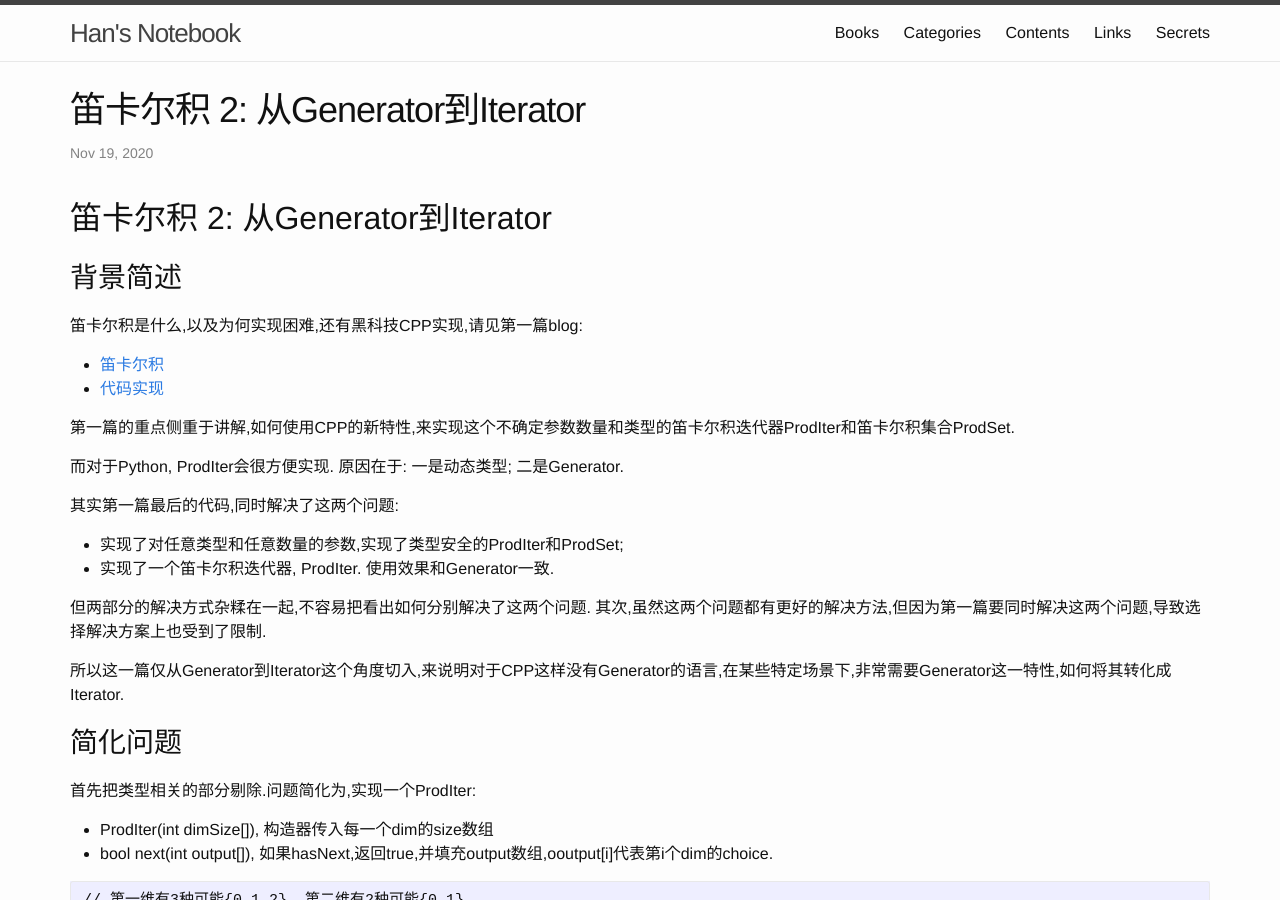
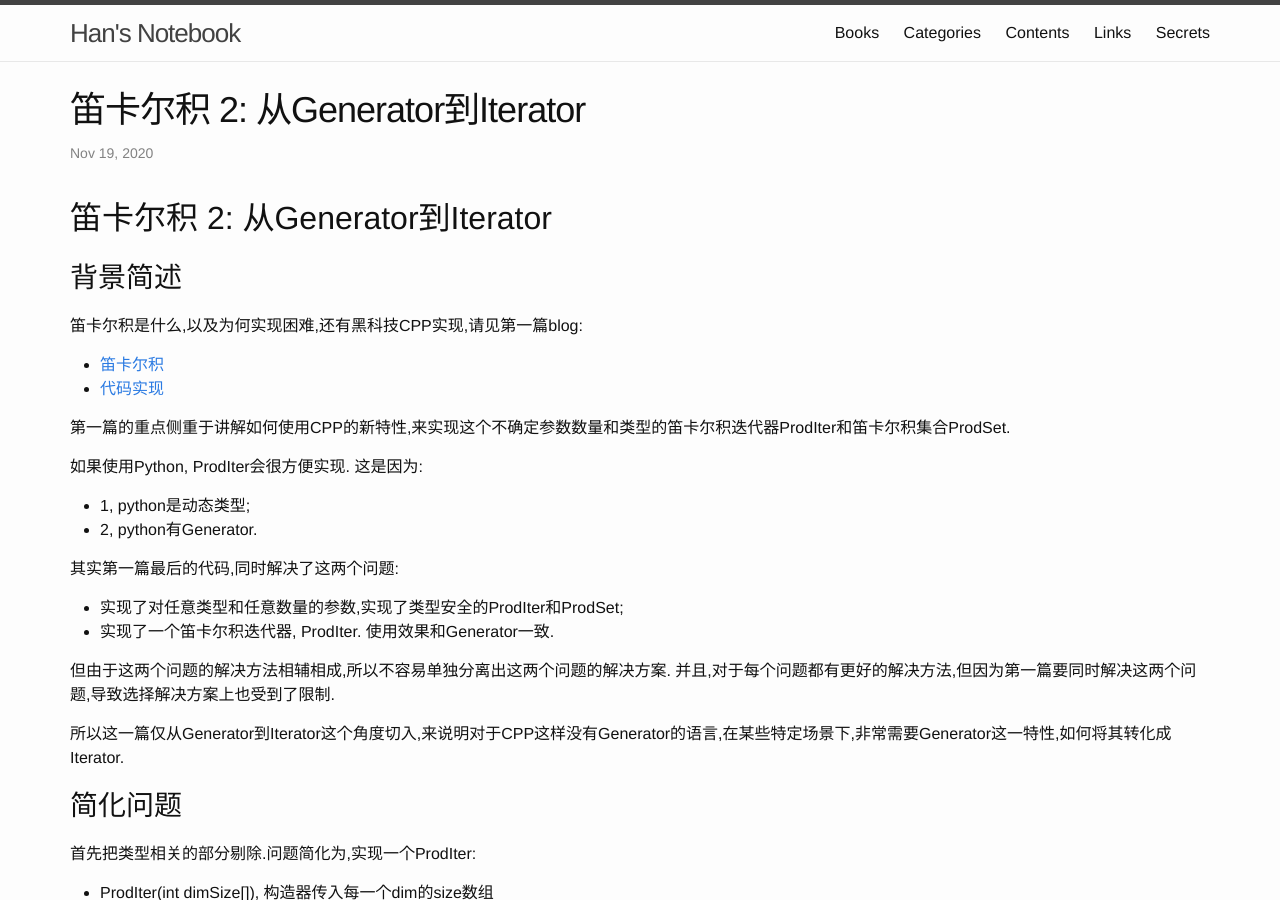
Before and after one commit to FiveEyes/FiveEyes.github.io, a Jekyll site: the page built from _posts/plt/2020-11-19-Cartesian-Product-2.md, in a window 1280 px wide and 900 px high. Built offline with Jekyll 4.4.1, drawn with Linux system fonts in a browser that asks for light colours; some of the changed text lies outside the part shown.

Commit message:
Update 2020-11-19-Cartesian-Product-2.md

````diff
--- a/_posts/plt/2020-11-19-Cartesian-Product-2.md
+++ b/_posts/plt/2020-11-19-Cartesian-Product-2.md
@@ -13,15 +13,17 @@
   - [笛卡尔积](https://freopen.com/language/2020/08/11/Cartesian-Product.html)
   - [代码实现](https://github.com/FiveEyes/FiveEyes.github.io/blob/master/assets/code/cpp/prod.cpp)
 
-第一篇的重点侧重于讲解,如何使用CPP的新特性,来实现这个不确定参数数量和类型的笛卡尔积迭代器ProdIter和笛卡尔积集合ProdSet.
+第一篇的重点侧重于讲解如何使用CPP的新特性,来实现这个不确定参数数量和类型的笛卡尔积迭代器ProdIter和笛卡尔积集合ProdSet.
 
-而对于Python, ProdIter会很方便实现. 原因在于: 一是动态类型; 二是Generator.
+如果使用Python, ProdIter会很方便实现. 这是因为:
+  - 1, python是动态类型;
+  - 2, python有Generator.
 
 其实第一篇最后的代码,同时解决了这两个问题:
   - 实现了对任意类型和任意数量的参数,实现了类型安全的ProdIter和ProdSet;
   - 实现了一个笛卡尔积迭代器, ProdIter. 使用效果和Generator一致.
 
-但两部分的解决方式杂糅在一起,不容易把看出如何分别解决了这两个问题. 其次,虽然这两个问题都有更好的解决方法,但因为第一篇要同时解决这两个问题,导致选择解决方案上也受到了限制.
+但由于这两个问题的解决方法相辅相成,所以不容易单独分离出这两个问题的解决方案. 并且,对于每个问题都有更好的解决方法,但因为第一篇要同时解决这两个问题,导致选择解决方案上也受到了限制.
 
 所以这一篇仅从Generator到Iterator这个角度切入,来说明对于CPP这样没有Generator的语言,在某些特定场景下,非常需要Generator这一特性,如何将其转化成Iterator.
 
@@ -133,9 +135,9 @@
 1 0
 1 1
 ```
-原因在于,第一篇还需要同时兼顾类型问题.在使用template解决类型问题时,第一种顺序更方便实现.
+这是因为第一篇还需要同时兼顾类型问题.在使用template解决类型问题时,第一种顺序更方便实现.
 
-为什么第二种顺序更加自然,我们参考一下使用python的generator实现方式:
+对于第二种更加自然的顺序,我们参考一下使用python的generator实现方式:
 ```
 def prod_iter(s):
     if len(s) == 0:
@@ -149,7 +151,7 @@
     print(x)
 ```
 
-同时借这段代码,来思考一下为什么这个Generator难以转化成Iterator.
+同时通过这段代码,可以明细看出为什么这个Generator难以转化成Iterator.
   - 这是一个递归式的Generator.
   - Iterator没办法递归实现.
 
````
Also changed, not shown: other parts of _posts/plt/2020-11-19-Cartesian-Product-2.md (+1 -1 lines).
